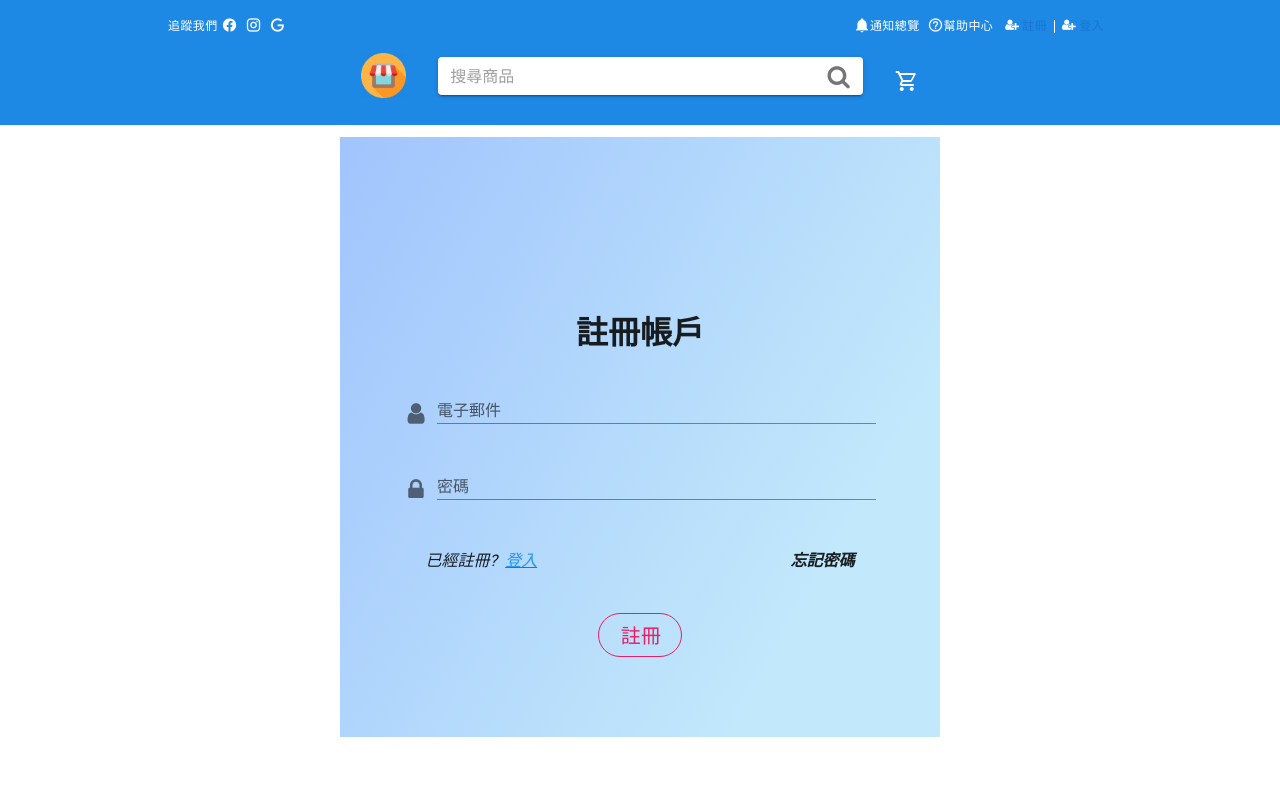
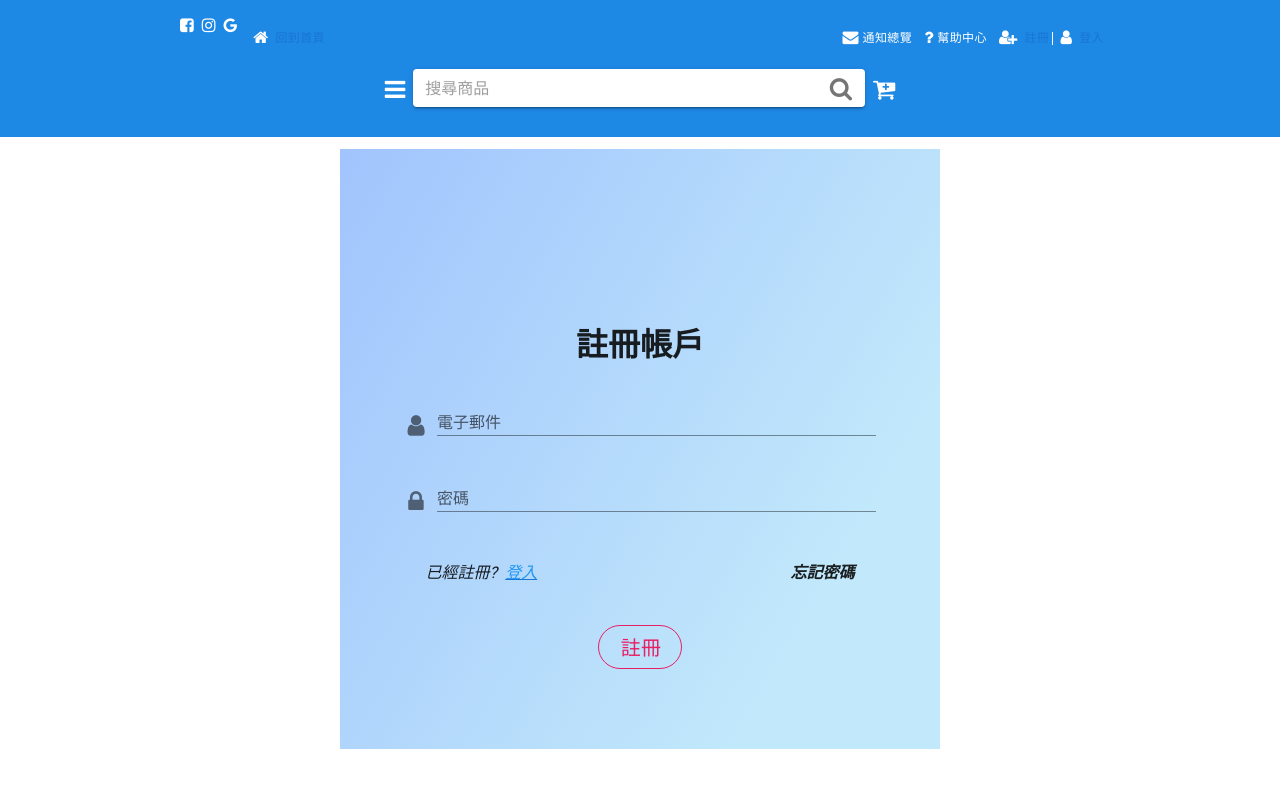
Before and after one commit to Andy-Ho8872/e-commerce-site-front-end, a Nuxt app: page /Auth/register in a window 1280 px wide. Shown: the top 788 px of the page. Built offline with nearby package versions, Linux system fonts and the light colour scheme.

Commit message:
updated header.vue

```diff
--- a/components/Header.vue
+++ b/components/Header.vue
@@ -1,22 +1,48 @@
 <template>
+
     <div class="Navbar blue darken-1 white--text">
         <!-- Navbar 上層 -->
-        <v-row class="Navbar_upper d-md-flex align-center justify-center px-5">
-            <div class="upper_content d-flex caption my-3">
-                <div class="d-flex">
-                    <span >追蹤我們</span>
-                    <div v-for="(icon,index) in icons" :key="index">
-                        <v-icon dark small class="mx-1 mb-1">{{ icon.title }}</v-icon>
-                    </div>
-                </div>
+        <v-row class="Navbar_upper d-md-flex align-center justify-center ma-3" :class="{ show : active }">
+            <div class="content d-flex caption">
+                <!-- 社群帳號 icon -->
+                <v-row class="justify-center mx-1">
+                    <li v-for="(icon,index) in icons" :key="index">
+                        <v-icon
+                            dark
+                            small
+                            class="mx-1 mb-1"
+                            >
+                            {{ icon.icon }}
+                        </v-icon>
+                    </li>
+                </v-row>
+                <!-- 回到首頁 -->
+                <li class="mx-1">
+                    <nuxt-link
+                        to="/"
+                        >
+                        <v-icon
+                            dark
+                            small
+                            class="mx-1 mb-1"
+                            >
+                            fa-home
+                        </v-icon>
+                        回到首頁
+                    </nuxt-link>
+                </li>
             </div>
 
             <v-spacer></v-spacer>
 
-            <div class="lower_content d-flex caption">
+            <div class="content d-flex caption">
                 <!-- 通知總覽, 幫助中心(文字) -->
                 <li v-for="(list, index) in lists" :key="index" class="mx-1">
-                    <v-icon dark small class="mb-1">
+                    <v-icon
+                        dark
+                        small
+                        class="mx-1 mb-1"
+                        >
                         {{ list.icon }}
                     </v-icon>
                     <span>{{ list.text }}</span>
@@ -25,12 +51,13 @@
                 <li>
                     <nuxt-link
                         to="/Auth/register"
-                        class="mx-2"
+                        class="mx-1"
                         >
                         <v-icon
-                            class="mb-1"
-                            x-small
-                            color="white">
+                            class="mx-1 mb-1"
+                            small
+                            color="white"
+                            >
                             fa-user-plus
                         </v-icon>
                         註冊
@@ -40,18 +67,18 @@
                 <li>
                     <nuxt-link
                         to="/Auth/login"
-                        class="mx-2"
+                        class="mx-1"
                         >
                         <v-icon
-                            class="mb-1"
-                            x-small
-                            color="white">
-                            fa-user-plus
+                            class="mx-1 mb-1"
+                            small
+                            color="white"
+                            >
+                            fa-user
                         </v-icon>
                         登入
                     </nuxt-link>
                 </li>
-
             </div>
         </v-row>
 
@@ -59,27 +86,40 @@
         <v-row class="Navbar_lower d-flex flex-nowrap">
             <!-- 畫面寬度在 medium 以下時隱藏 spacer -->
             <v-spacer class="hidden-md-and-down"></v-spacer>
-            <!-- 商城 ICON -->
-            <nuxt-link to="/">
-                <img src="../static/logo.png" alt="LOGO" width="45" height="45" class="mx-6 mt-1">
-            </nuxt-link>
+            <!--  (extend bar) 只有在 600 px 以下才顯示 -->
+            <v-icon
+                @click="active = !active"
+                medium
+                color="white"
+                class="extend_Bar ml-5 mb-4"
+                >
+                fa-bars
+            </v-icon>
             <!-- 搜尋區域 -->
             <v-text-field
                 class="d-flex mt-2 mx-2"
                 solo
                 dense
                 placeholder="搜尋商品"
-                append-icon="fa-search">
+                append-icon="fa-search"
+                >
             </v-text-field>
             <!-- 購物車 ICON -->
             <a href="#" class="CartLogo">
-                <v-icon medium color="white" class="d-flex mx-6 py-5">mdi-cart-outline</v-icon>
+                <v-icon
+                    medium
+                    color="white"
+                    class="mr-5 py-4"
+                    >
+                    fa-cart-plus
+                </v-icon>
             </a>
             <!-- 畫面寬度在 medium 以下時隱藏 spacer -->
             <v-spacer class="hidden-md-and-down"></v-spacer>
         </v-row>
 
     </div>
+
 </template>
 
 
@@ -88,16 +128,18 @@ export default {
     data() {
         return {
             icons: [
-                { 'title' : 'mdi-facebook' },
-                { 'title' : 'mdi-instagram' },
-                { 'title' : 'mdi-google' },
+                { 'icon' : 'fa-facebook-square' },
+                { 'icon' : 'fa-instagram' },
+                { 'icon' : 'fa-google' },
             ],
             lists: [
-                { 'icon' : 'mdi-bell', 'text' : '通知總覽'},
-                { 'icon' : 'mdi-help-circle-outline', 'text' : '幫助中心'},
-            ]
+                { 'icon' : 'fa-envelope', 'text' : '通知總覽'},
+                { 'icon' : 'fa-question', 'text' : '幫助中心'},
+            ],
+            // 觸發 class
+            active: true
         }
-    }
+    },
 }
 </script>
 
@@ -106,7 +148,6 @@ export default {
     .Navbar {
         padding: 1em 10em;
         width: 100%;
-
         top: 0;
     }
 
@@ -122,28 +163,28 @@ export default {
         text-decoration: none;
         color: white
     }
-
     @media (max-width: 1024px) {
         .Navbar {
             padding: 1em 0em;
             width: 100%;
-
             top: 0;
             z-index: 10000;
-
         }
     }
-    @media (max-width :440px) {
+    @media (max-width :484px) {
         .Navbar_upper {
-            background: rgba($color: #000000, $alpha: 0.8);
             flex-direction: column;
             align-content: flex-start;
-            .upper_content {
-                span {
-                    display: none;
-                }
-            }
-            .lower_content {
+            position: absolute;
+            width: 50vw;
+            top: 104px;
+            margin: 0 !important;
+            background: rgba($color: #000000, $alpha: 0.8);
+            // 預設不顯示，等點擊 extend bar 後才顯示
+            opacity: 0;
+            transform: translateX(-100%);
+
+            .content {
                 flex-direction: column;
                 align-content: flex-start;
                 li {
@@ -151,5 +192,11 @@ export default {
                 }
             }
         }
+        // 觸發後顯示
+        .show {
+            opacity: 1 !important;
+            transition: 0.5s ease-in-out;
+            transform: translateX(0%);
+        }
     }
 </style>
--- a/layouts/default.vue
+++ b/layouts/default.vue
@@ -1,9 +1,9 @@
 <template>
-  <v-app dark app>
+  <v-app dark>
     <Header/>
     <v-main>
       <!-- v-container will automaticlly use default margin -->
-        <nuxt />
+        <nuxt/>
     </v-main>
   </v-app>
 </template>
```
Also changed, not shown: pages/index.vue (indentation only).
